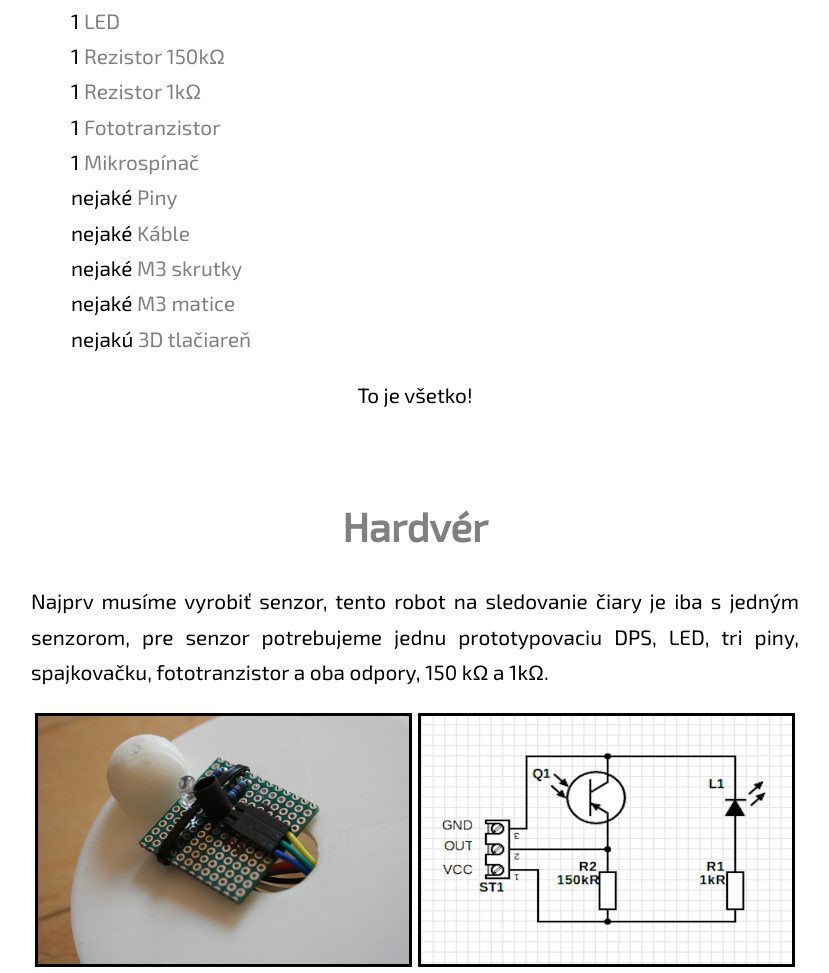
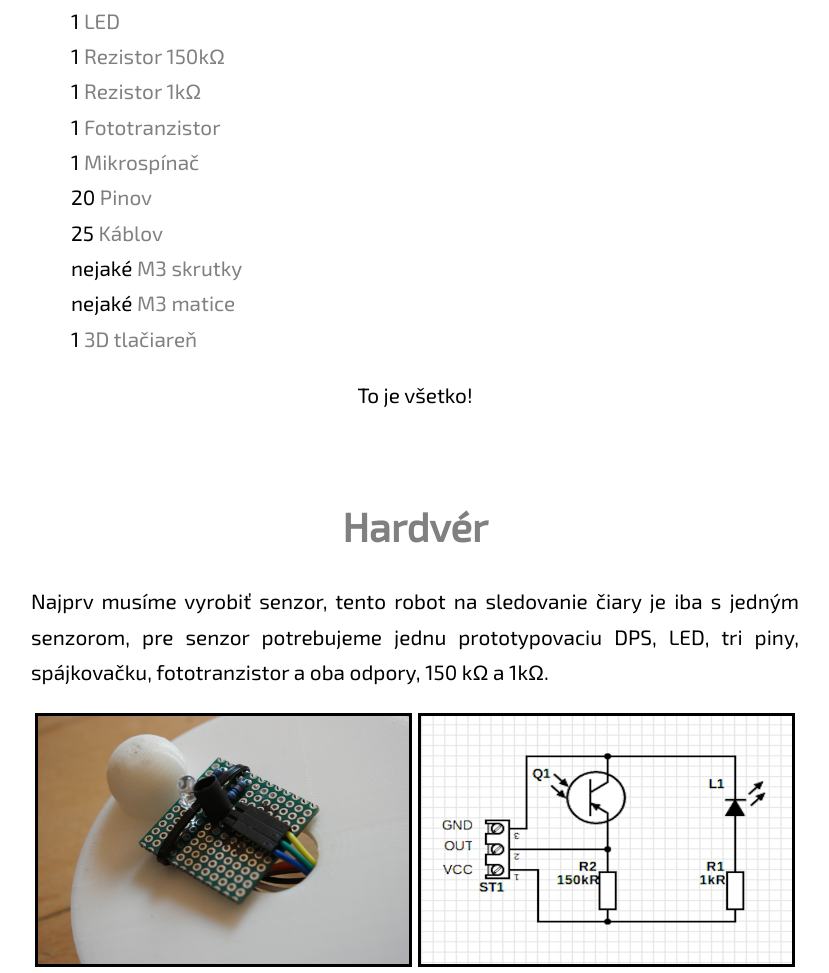
Before and after one commit to oslfrobot/oslfrobot.github.io, a plain HTML site: page sk/dokumentacia.html in a window 1280 px wide. Shown: the part 867-1840 px from the top of the page, without its empty margins (225-1054 px from the left). Drawn offline with nearby package versions, Linux system fonts and the light colour scheme; a small style sheet from the web is missing.

Commit message:
Small text change

```diff
--- a/sk/dokumentacia.html
+++ b/sk/dokumentacia.html
@@ -48,106 +48,106 @@
 			<li>
 				<a href="https://www.keyestudio.com/keyestudio-uno-r3-atmega328p-development-board-usb-cable-for-arduino-p0513-p0513.html"
 					target="_blank">
-					<a1>1 </a1>
+					<a1>1</a1>
 					Keystudio UNO R3
 				</a>
 			</li>
 			<li>
 				<a href="https://www.pololu.com/product/2820" target="_blank">
-					<a1>2 </a1>
+					<a1>2</a1>
 					Continous servo FS90R
 				</a>
 			</li>
 			<li>
 				<a href="https://www.pololu.com/product/2819" target="_blank">
-					<a1>2 </a1>
+					<a1>2</a1>
 					Kolečko na servo
 				</a>
 			</li>
 			<li>
 				<a href="https://www.ebay.com/itm/IR-Infrared-Obstacle-Avoidance-Sensor-Module-for-Arduino-Smart-Car-Robot-CA-NEW-/141975948572"
 					target="_blank">
-					<a1>1 </a1>
+					<a1>1</a1>
 					Infračervený senzor (pre detekciu objektov)
 				</a>
 			</li>
 			<li>
 				<a href="https://www.ebay.com/itm/Circuit-Board-Double-sided-Universal-Prototyping-PCB-Printed-Breadboard-5-10-Pcs/163180975902?_trkparms=aid%3D555018%26algo%3DPL.SIM%26ao%3D1%26asc%3D40719%26meid%3D72bb2ea6c28c445ba8b19191884fb9b2%26pid%3D100005%26rk%3D5%26rkt%3D12%26sd%3D173815372566%26itm%3D163180975902%26pmt%3D1%26noa%3D0%26pg%3D2047675&_trksid=p2047675.c100005.m1851"
 					target="_blank">
-					<a1>2 </a1>
+					<a1>2</a1>
 					Prototipovacie DPS
 				</a>
 			<li>
 				<a href="https://www.ebay.com/itm/3-7V-5000-mAh-105573-LiPo-Polymer-Battery-Rechargeable-Li-for-tablet-PC-PSP/264052247211?hash=item3d7abd8aab:g:6uUAAOSwXCVcgGAL"
 					target="_blank">
-					<a1>1 </a1>
+					<a1>1</a1>
 					3.7V Batériu
 				</a>
 			<li>
 				<a href="https://www.ebay.com/itm/3-5A-DC-DC-Step-up-Boost-Voltage-Converter-Module-3V-3-3V-3-7V-to-5V-6V-9V-12V/282630674951?hash=item41ce19da07:m:mAwlH7u9rvBER4D2487_04A"
 					target="_blank">
-					<a1>1 </a1>
+					<a1>1</a1>
 					Step up obvod (3.7V na 5V)
 				</a>
 			</li>
 			<li>
 				<a href="https://www.soselectronic.com/products/kingbright/l-53-src-c-12314" target="_blank">
-					<a1>1 </a1>
+					<a1>1</a1>
 					LED
 				</a>
 			</li>
 			<li>
 				<a href="https://www.soselectronic.com/products/yageo/rm-1-150-k-mf0207fte52-150k-1-31113"
 					target="_blank">
-					<a1>1 </a1>
+					<a1>1</a1>
 					Rezistor 150kΩ
 				</a>
 			</li>
 			<li>
 				<a href="https://www.soselectronic.com/products/yageo/rm-1-1-k-mf0207fte52-1k-1-30867" target="_blank">
-					<a1>1 </a1>
+					<a1>1</a1>
 					Rezistor 1kΩ
 				</a>
 			</li>
 			<li>
 				<a href="https://www.soselectronic.com/products/kingbright/l-53-p3c-12401" target="_blank">
-					<a1>1 </a1>
+					<a1>1</a1>
 					Fototranzistor
 				</a>
 			</li>
 			<li>
 				<a href="https://www.soselectronic.com/products/no-name/p10s-2937" target="_blank">
-					<a1>1 </a1>
+					<a1>1</a1>
 					Mikrospínač
 				</a>
 			</li>
 			<li>
-				<a href="https://www.soselectronic.com/products/various/wws-10-a-25330" target="_blank">
-					<a1>nejaké </a1>
-					Piny
+				<a href="https://www.soselectronic.com/products/various/wws-20-a-1-25331" target="_blank">
+					<a1>20</a1>
+					Pinov
 				</a>
 			<li>
 			<li>
 				<a href="https://www.ebay.com/itm/40pc-10-30cm-Dupont-Jumper-Wire-Ribbon-GPIO-Cable-Arduino-Breadboard-F-F-M-M-F-M/132422423178?_trkparms=ispr%3D1&hash=item1ed4fdd28a:m:m68D4n08tnVu5u44jA6ZpCw&enc=AQAEAAACQBPxNw%2BVj6nta7CKEs3N0qVxLys9LHt9AF798XxkD3Q%2F1dSdpF2qTBfsluyhoF93p%2F82KN0iXl7dotnTFZqmOkbAJ0l%2F5cCmg17d5qvbJkgQbxzf%2Bgn0e%2FrS2%2F9mkSFJ1P5BOss%2FPmctZZQ3bt6o9uXV39X5iTpu6kqDkj0O1dYVGPtekg7069wjajjlVMfv%2FFoDn2nQnCc6qwJnrNESu1Hk37u2hLzEMPaAcsWkVXbhkYx6kUTl7RpZG%2FQS%2BhBEp11UDazJCUW8O0XieSrXcIHQJ1fISAIGjLpEgbo5VeFV7%2FDwl1sN0qV2FrUAveU1CAzioBIFZuOmztG5bhsjXD6HN8R%2Bazt6bH%2FMdEdvtc5R0NMgM6OS0kdlcZQuLb4DUNA5ClMBCtD4DDpi%2BqGOk1ChB4StNehMCZUOY%2Bcgh7jbJL3D9rCejpiSSgrE6hnByb5sh1SUikHPn5FT8W16l2%2FA61Bntrv3GWkvGbaIuD2A4P92rISQQeO%2BNYCnBR3xW0zI1h0kobfS%2F%2F0NwJDrko8ZoBxFCVy6cNFegw2EeTEftlRmmy89E5wJ3uzda8m8xZCOCNRrjrSm3P4pe7vjXZPnfYZ6iDeBqNpk6k2IIyndF4mGf%2Bhv5yKVOAND4xzJ4R3jujhEs7dzVyEdDTqDol9%2BrgxGCJ5vr04nisjvRUIMH%2Fbb5vEEy2QbIYeq1RROk%2Fx%2BwGNgoNH%2BqKiTAo%2FybGOb4w1%2BxTRFys%2BJfbSxKrnH1SRJv0C5%2FGQczTFKTO8atA%3D%3D&checksum=132422423178fe4a1b7a4c0b4829b3609c27be597290"
 					target="_blank">
-					<a1>nejaké </a1>
-					Káble
+					<a1>25</a1>
+					Káblov
 				</a>
 			<li>
 				<a href="https://www.soselectronic.com/products/toolcraft/194637-151492" target="_blank">
-					<a1>nejaké </a1>
+					<a1>nejaké</a1>
 					M3 skrutky
 				</a>
 			</li>
 			<li>
 				<a href="https://www.soselectronic.com/products/ettinger/mk30-02-10-033-9937" target="_blank">
-					<a1>nejaké </a1>
+					<a1>nejaké</a1>
 					M3 matice
 				</a>
 			</li>
 			<li>
 				<a href="">
-					<a1>nejakú </a1>
+					<a1>1</a1>
 					3D tlačiareň
 				</a>
 			</li>
@@ -160,8 +160,8 @@
 		<br>
 		<h2>Hardvér</h2>
 		<p>Najprv musíme vyrobiť senzor, tento robot na sledovanie čiary je iba s jedným senzorom, pre senzor
-			potrebujeme jednu prototypovaciu DPS, LED, tri piny, spajkovačku, fototranzistor a oba odpory, 150 kΩ a
-			1kΩ.</p>
+		potrebujeme jednu prototypovaciu DPS, LED, tri piny, spájkovačku, fototranzistor a oba odpory, 150 kΩ
+		a 1kΩ.</p>
 		<table>
 			<tr>
 				<td>
@@ -205,8 +205,8 @@
 			<a href="../file/documentation/holder.zip" class="button" download>Stiahnuť 3D modely</a>
 		</p>
 		<p>
-			Ak ste ho vytlačili, musíte ho dať dokopy, ako to má vyzerať, môžete vidieť v
-			<a href="../en/pictures.html">sekcii obrázkov</a>.
+			Ak ste ho vytlačili, musíte ho dať dokopy, ako to má vyzerať, môžete vidieť v <a
+			href="../en/pictures.html">sekcii obrázkov</a>.
 		</p>
 	</div>
 
@@ -217,8 +217,8 @@
 		<p>
 			Ak ste robili niečo s Arduinom, môžete prejsť priamo do programovacej sekcie
 			<a href="#programovanie">tu</a>.
-			Ak ešte nie, začnite s
-			<a href="https://www.arduino.cc/en/Main/softver" target="_blank">Arduino IDE inštaláciou</a>.
+			Ak ešte nie, začnite s <a href="https://www.arduino.cc/en/Main/softver" target="_blank">Arduino IDE
+			inštaláciou</a>.
 		</p>
 		<p>Ak ste ho nainštalovali, musíte svoju dosku nastaviť na Arduino/Genuino UNO</p>
 		<div class="container">
@@ -236,7 +236,7 @@
 		<h2>Programovanie</h2>
 		<p>Najprv musíme importovať knižnice a definovať niektoré premenné, ktoré budeme potrebovať v celom našom
 			programe: </p>
-			<pre><font color="#98c379">#include</font> <font color="#aaaaaa">&lt;</font><b><font color="#e06c75">EEPROM</font></b><font color="#aaaaaa">.</font><font color="#ffffff">h</font><font color="#aaaaaa">&gt;</font>
+		<pre><font color="#98c379">#include</font> <font color="#aaaaaa">&lt;</font><b><font color="#e06c75">EEPROM</font></b><font color="#aaaaaa">.</font><font color="#ffffff">h</font><font color="#aaaaaa">&gt;</font>
 <font color="#98c379">#include</font> <font color="#aaaaaa">&lt;</font><b><font color="#e06c75">Servo</font></b><font color="#aaaaaa">.</font><font color="#ffffff">h</font><font color="#aaaaaa">&gt;</font>
 <b><font color="#e06c75">Servo</font></b> <font color="#ffffff">s1</font><font color="#ffffff">;</font>
 <b><font color="#e06c75">Servo</font></b> <font color="#ffffff">s2</font><font color="#ffffff">;</font>
@@ -320,7 +320,7 @@
 <font color="#aaaaaa">}</font></pre>
 
 		<br>
-		<p>Už nám zostáva iba naprogramovať void loop() a void setup():</p>
+		<p>Už nám zostáva iba naprogramovať void setup() a void loop():</p>
 		<pre><font color="#61afef">void</font> <font color="#c678dd">setup</font><font color="#aaaaaa">(</font><font color="#aaaaaa">)</font> <font color="#aaaaaa">{</font>
  &nbsp;<font color="#ffffff">s1</font><font color="#aaaaaa">.</font><font color="#61afef">attach</font><font color="#aaaaaa">(</font><font color="#e5c07b">9</font><font color="#aaaaaa">)</font><font color="#ffffff">;</font>
  &nbsp;<font color="#ffffff">s2</font><font color="#aaaaaa">.</font><font color="#61afef">attach</font><font color="#aaaaaa">(</font><font color="#e5c07b">10</font><font color="#aaaaaa">)</font><font color="#ffffff">;</font>
@@ -331,11 +331,10 @@
  &nbsp;<font color="#c678dd">if</font> <font color="#aaaaaa">(</font><font color="#61afef">digitalRead</font><font color="#aaaaaa">(</font><font color="#e5c07b">4</font><font color="#aaaaaa">)</font> <font color="#aaaaaa">==</font> <font color="#61afef">HIGH</font><font color="#aaaaaa">)</font>
  &nbsp;&nbsp;&nbsp;<font color="#ffffff">kalibracia</font><font color="#aaaaaa">(</font><font color="#aaaaaa">)</font><font color="#ffffff">;</font>
 <font color="#aaaaaa">}</font></pre>
+
 		<br>
-
 		<p>A loop, ak sme na bielom, ideme na čiernu, ale ak sme na čiernej, potom ideme na bielu, takže sme na
 			okraji čiary.</p>
-
 		<pre><font color="#61afef">void</font> <font color="#c678dd">loop</font><font color="#aaaaaa">(</font><font color="#aaaaaa">)</font> <font color="#aaaaaa">{</font>
  &nbsp;<font color="#c678dd">if</font> <font color="#aaaaaa">(</font><font color="#61afef">map</font><font color="#aaaaaa">(</font><font color="#61afef">analogRead</font><font color="#aaaaaa">(</font><font color="#ffffff">senzor</font><font color="#aaaaaa">)</font><font color="#aaaaaa">,</font> <font color="#e5c07b">0</font><font color="#aaaaaa">,</font> <font color="#e5c07b">1023</font><font color="#aaaaaa">,</font> <font color="#e5c07b">0</font><font color="#aaaaaa">,</font> <font color="#e5c07b">255</font><font color="#aaaaaa">)</font> <font color="#aaaaaa">&gt;</font> <font color="#aaaaaa">(</font><b><font color="#e06c75">EEPROM</font></b><font color="#aaaaaa">.</font><font color="#61afef">read</font><font color="#aaaaaa">(</font><font color="#e5c07b">2</font><font color="#aaaaaa">)</font> <font color="#aaaaaa">+</font> <font color="#e5c07b">20</font><font color="#aaaaaa">)</font><font color="#aaaaaa">)</font> <font color="#aaaaaa">{</font>
  &nbsp;&nbsp;&nbsp;<font color="#ffffff">farba</font> <font color="#aaaaaa">=</font> <font color="#61afef">&#34;cierna&#34;</font><font color="#ffffff">;</font>
@@ -357,6 +356,7 @@
  &nbsp;&nbsp;&nbsp;<font color="#ffffff">naokolo</font><font color="#aaaaaa">(</font><font color="#aaaaaa">)</font><font color="#ffffff">;</font>
  &nbsp;<font color="#aaaaaa">}</font>
 <font color="#aaaaaa">}</font></pre>
+
 		<br>
 		<p>Teraz to máte naprogramované, jednoducho nahrajte do robota a je to. Tento kód si môžete tiež stiahnuť
 			nižšie. Alebo si ho môžete prečítať <a href="kod.html" target="_blank">tu</a>.
```
Also changed, not shown: en/about-it.html (+1 -1 lines), en/about-us.html (+1 -1 lines), en/documentation.html (+23 -23 lines), en/home.html (+1 -1 lines), en/pictures.html (+1 -1 lines).
